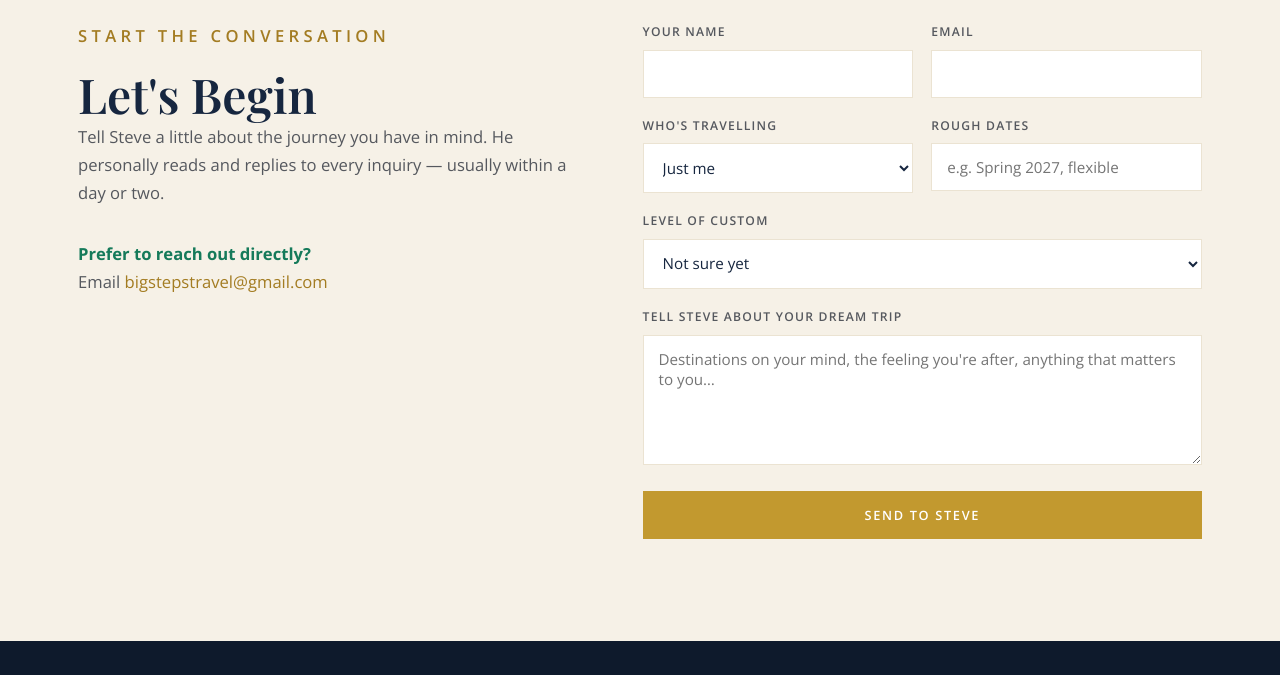
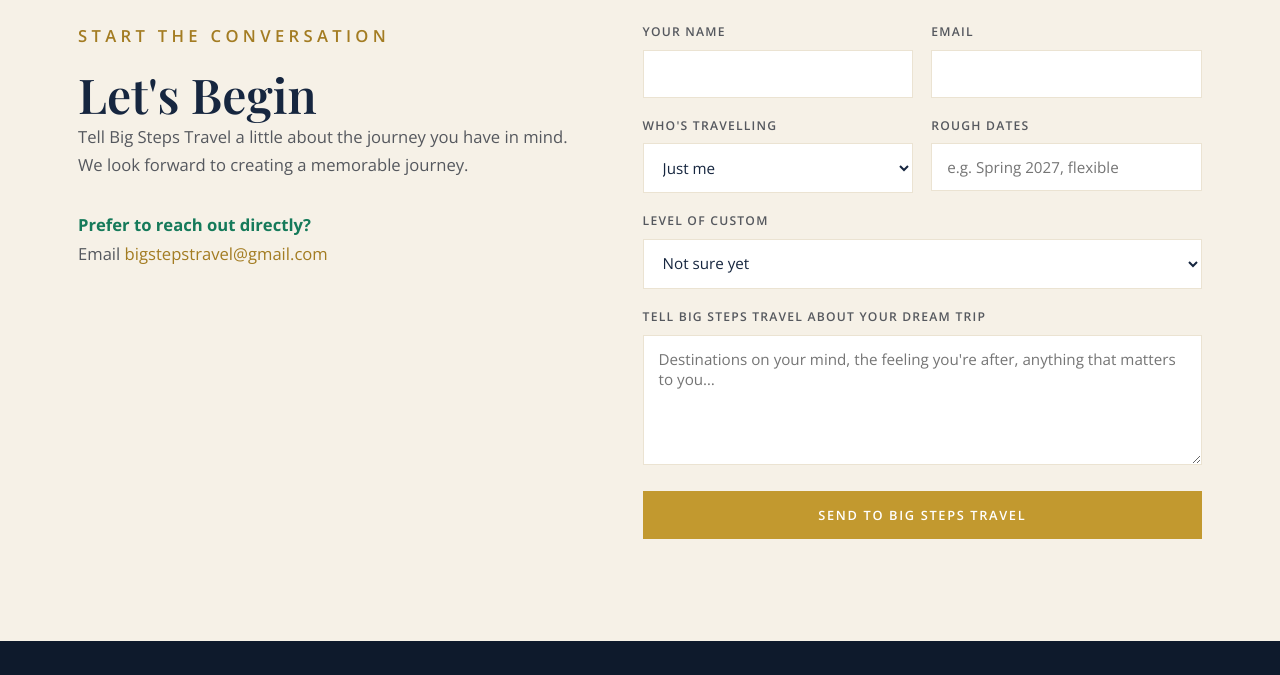
Before and after one commit to Jfade252/bigstepstravel, a website: page index.html in a window 1280 px wide. Shown: the part 7540-8215 px from the top of the page. Drawn offline with nearby package versions, Linux system fonts and the light colour scheme.

Commit message:
Update bolt-cc-agent

```diff
--- a/index.html
+++ b/index.html
@@ -451,7 +451,7 @@
     <div class="form-intro">
       <p class="eyebrow">Start the conversation</p>
       <h2>Let's Begin</h2>
-      <p>Tell Steve a little about the journey you have in mind. He personally reads and replies to every inquiry — usually within a day or two.</p>
+      <p>Tell Big Steps Travel a little about the journey you have in mind. We look forward to creating a memorable journey.</p>
       <p style="margin-top:2rem"><strong style="color:var(--emerald)">Prefer to reach out directly?</strong><br>Email <a href="mailto:bigstepstravel@gmail.com" style="color:var(--gold-dark)">bigstepstravel@gmail.com</a></p>
     </div>
 
@@ -470,9 +470,9 @@
       </div>
       <div><label class="flabel">Level of custom</label>
         <select name="package"><option>Not sure yet</option><option>Curated</option><option>Tailored</option><option>Bespoke</option></select></div>
-      <div><label class="flabel">Tell Steve about your dream trip</label>
+      <div><label class="flabel">Tell Big Steps Travel about your dream trip</label>
         <textarea name="message" id="formMessage" placeholder="Destinations on your mind, the feeling you're after, anything that matters to you…"></textarea></div>
-      <button type="submit" class="btn btn-gold">Send to Steve</button>
+      <button type="submit" class="btn btn-gold">Send to Big Steps Travel</button>
     </form>
     <p id="formSuccess" style="display:none;background:var(--white);border:1px solid var(--gold);padding:28px;font-size:1.1rem;color:var(--emerald);font-family:var(--font-head)">Thank you — your inquiry is on its way to Steve. He personally reads every message and will be in touch soon.</p>
   </div>
```
